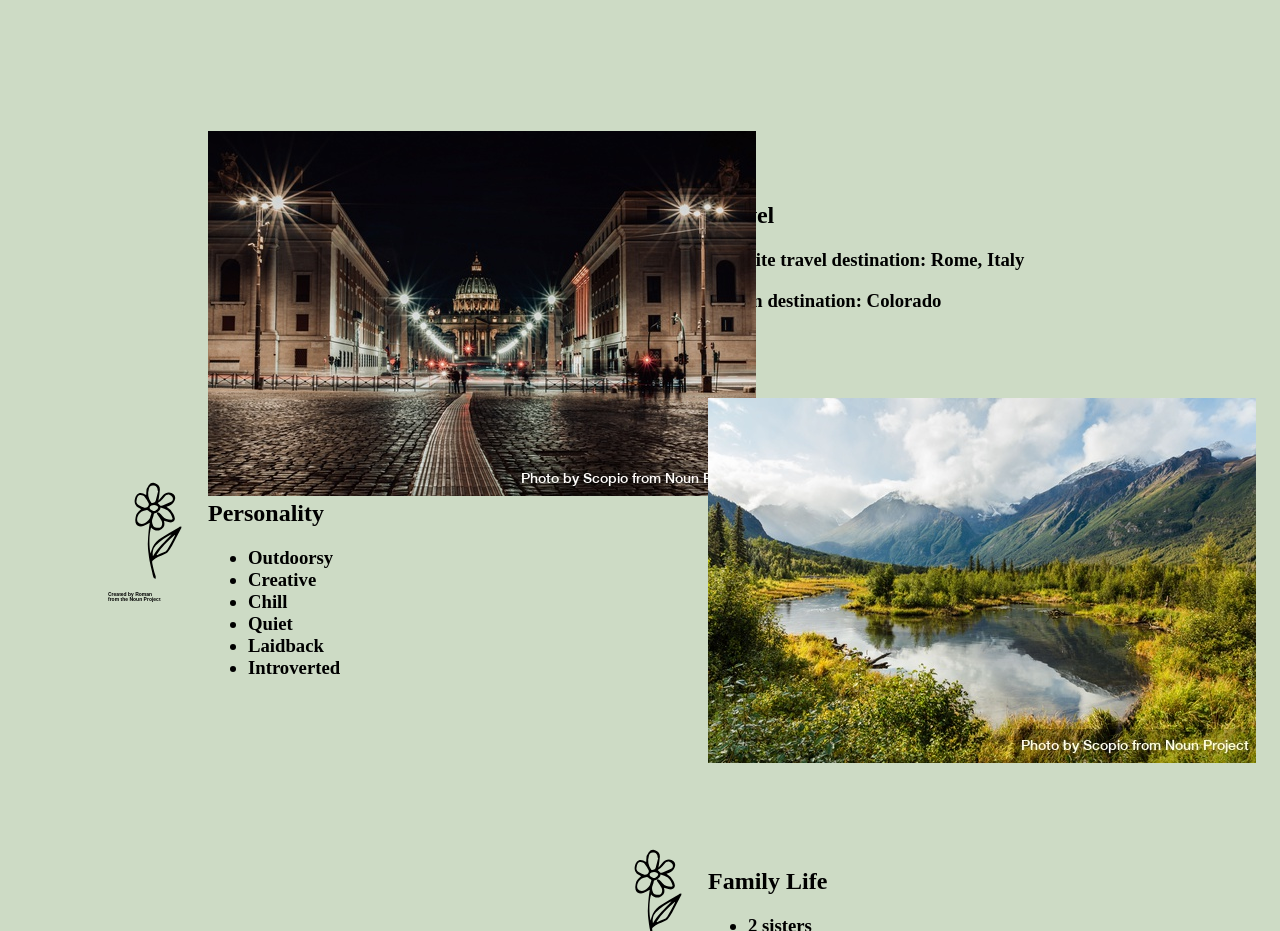
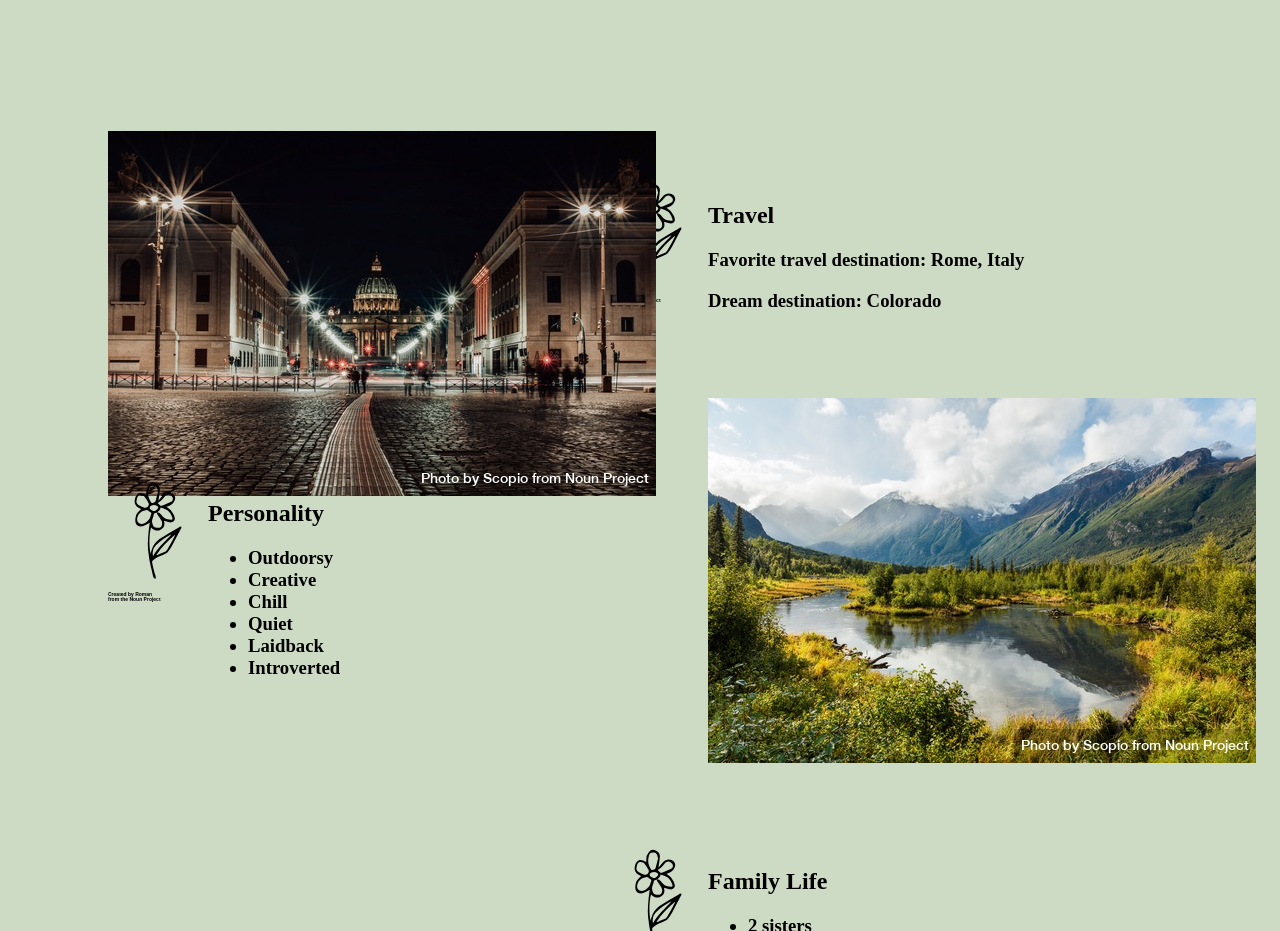
Before and after one commit to mirandaasral/interview.github.io, a plain HTML site: page index.html in a window 1280 px wide. Shown: the part 800-1731 px from the top of the page. Drawn offline with Linux system fonts and the light colour scheme.

Commit message:
move rome

```diff
--- a/index.html
+++ b/index.html
@@ -57,7 +57,7 @@
         Dream destination: Colorado
       </h3>
     </div>
-    <div style = "position: relative; top: -200px; left: 200px; height: 50; width: 50">
+    <div style = "position: relative; top: -200px; left: 100px; height: 50; width: 50">
         <img src = rome.jpg>
     </div>
     <div style = "position: relative; top: 100px; left: 100px; height: 100; width: 100">
```
